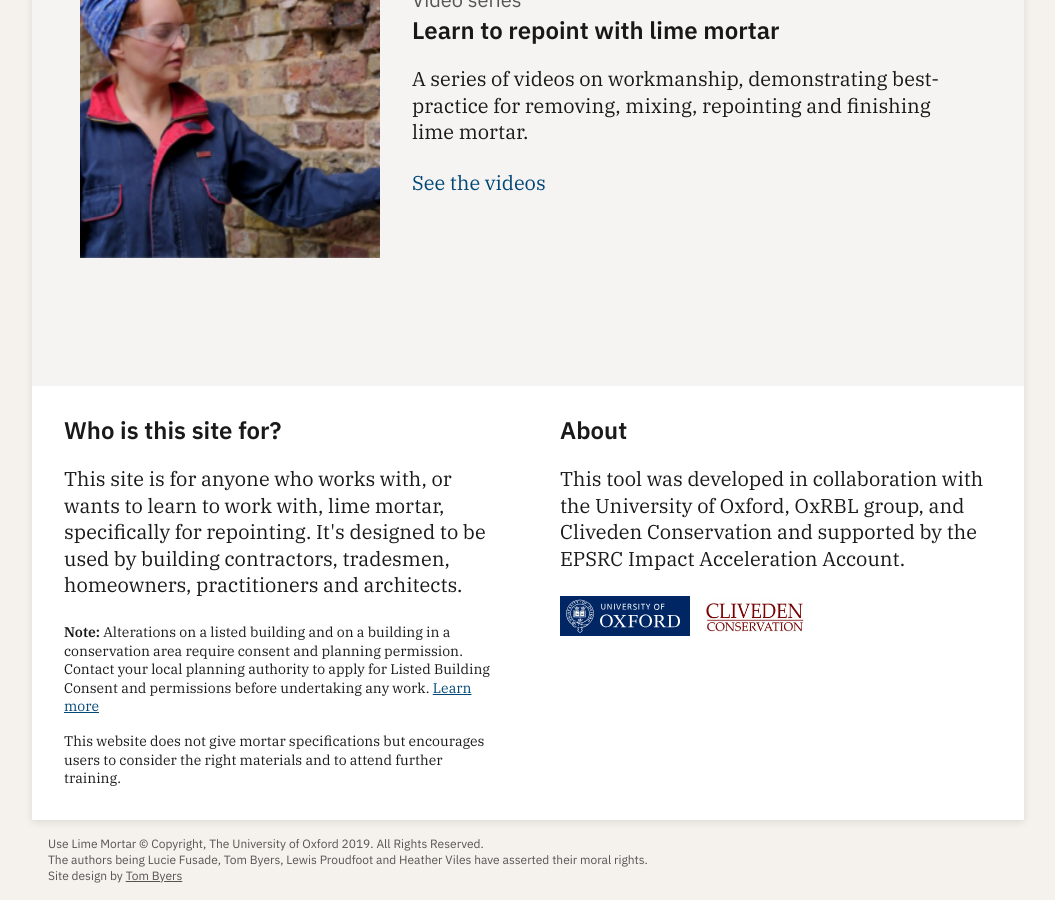
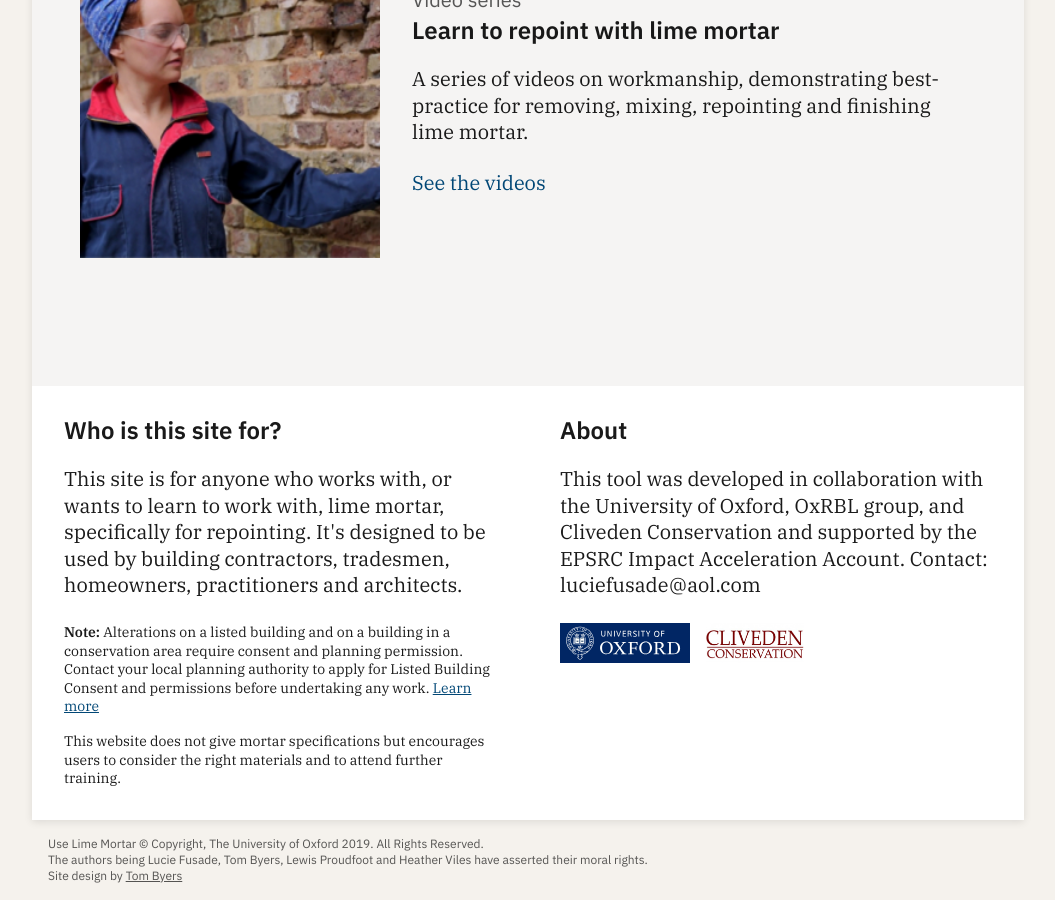
Before and after one commit to LucieFu/uselimemortar, a Jekyll site: the page built from index.html, in a window 1280 px wide and 900 px high, scrolled down 1960 px. Shown: the whole window, without its empty margins (112-1167 px from the left). Built offline with Jekyll 4.4.1, drawn with Linux system fonts in a browser that asks for light colours.

Commit message:
Update index.html

```diff
--- a/index.html
+++ b/index.html
@@ -69,7 +69,8 @@ section-links:
 
     <div class="content-block two-col">
       <h2 class="h2">About</h2>
-      <p class="p-large">This tool was developed in collaboration with the University of Oxford, OxRBL group, and Cliveden Conservation and supported by the EPSRC Impact Acceleration Account.</p>
+      <p class="p-large">This tool was developed in collaboration with the University of Oxford, OxRBL group, and Cliveden Conservation and supported by the EPSRC Impact Acceleration Account.
+      Contact: luciefusade@aol.com </p>
       <div class="about-logos">
         <img class="about-logos__logo" src="/images/oxford-university-logo.svg" alt="Oxford University" />
         <img class="about-logos__logo" src="/images/cliveden-logo.png" alt="Cliveden Conservation" />
```
